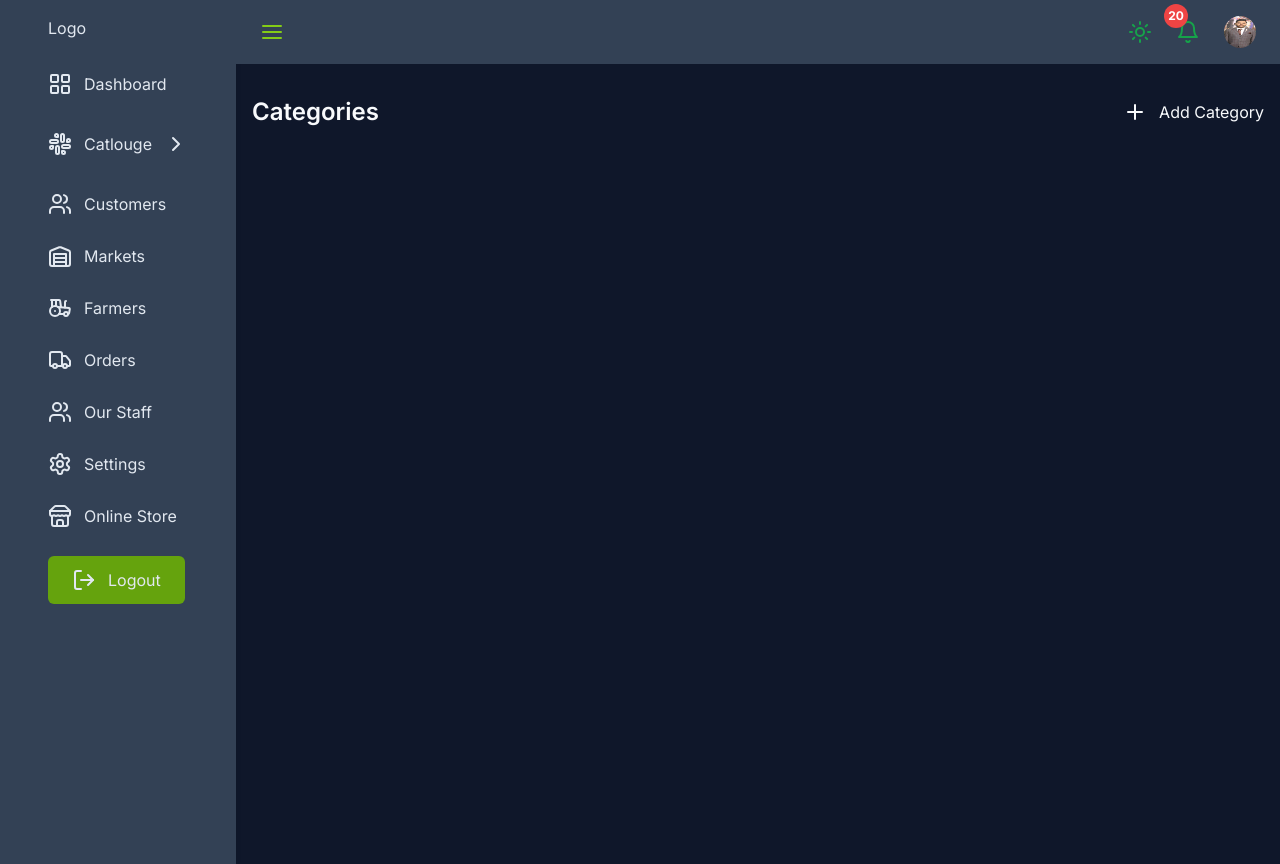
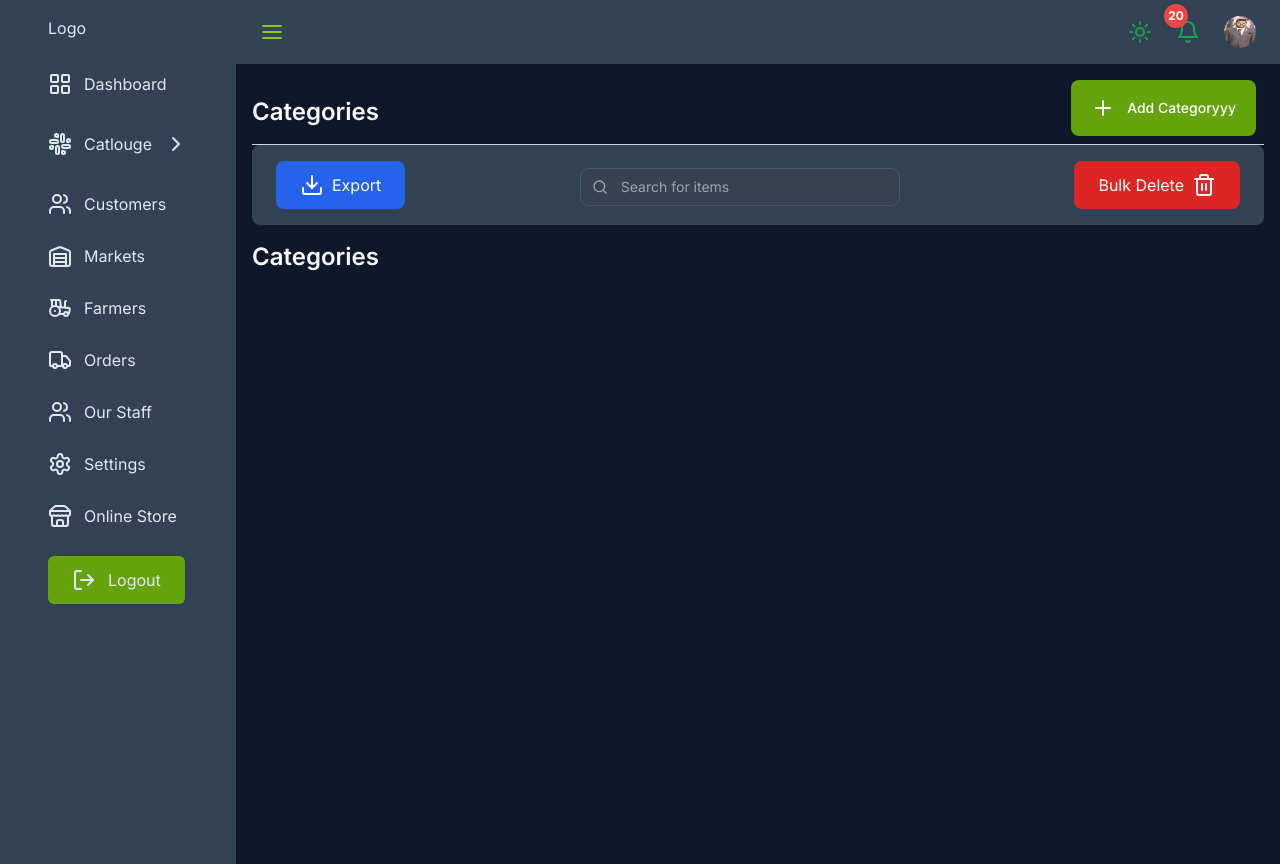
Before and after one commit to Ansari839/multi-vendor, a Next.js app: page /dashboard/catogeries in a window 1280 px wide. Built offline with nearby package versions, Linux system fonts and the light colour scheme.

Commit message:
Category work in process

```diff
--- a/package.json
+++ b/package.json
@@ -24,6 +24,7 @@
     "tailwind-merge": "^2.5.2"
   },
   "devDependencies": {
+    "@tailwindcss/forms": "^0.5.9",
     "eslint": "^8",
     "eslint-config-next": "14.2.3",
     "Faker": "^0.7.2",
--- a/src/app/(backend)/dashboard/(catalouge)/catogeries/page.jsx
+++ b/src/app/(backend)/dashboard/(catalouge)/catogeries/page.jsx
@@ -1,20 +1,43 @@
 import Heading from "@/app/components/backend/Heading";
-import { Plus } from "lucide-react";
+import PageHeader from "@/app/components/backend/PageHeader";
+import { Download, Plus, Search, Trash2 } from "lucide-react";
 import Link from "next/link";
 
-export default function page() {
+export default function page({ title, heading, linkTitle, href }) {
   return (
     <div>
-      <div className="flex justify-between ">
-        <Heading title="Categories" />
-        <Link
-          className="flex items-center space-x-3 "
-          href="/dashboard/catogeries/new"
-        >
-          <Plus />
-          <span>Add Category</span>
-        </Link>
+      {/* Header */}
+      <PageHeader
+        heading="Categories"
+        linkTitle="Add Categoryyy"
+        href="/dashboard/categories/new"
+      />
+      {/* Export || Search || Bulk Delete */}
+      <div className="flex py-4 bg-slate-700 rounded-lg justify-between items-center px-6">
+        <button className="flex items-center space-x-2 bg-blue-600 text-white rounded-lg px-6 py-3">
+          <Download />
+          <button className="">Export</button>
+        </button>
+        {/* Search */}
+        <div className="relative mt-1">
+          <div className="absolute inset-y-0 rtl:inset-r-0 start-0 flex items-center ps-3 pointer-events-none">
+            <Search className="w-4 h-4 text-gray-500 dark:text-gray-400" />
+          </div>
+          <input
+            type="text"
+            id="table-search"
+            className="block pt-2 ps-10 text-sm text-gray-900 border border-gray-300 rounded-lg w-80 bg-gray-50 focus:ring-blue-500 focus:border-blue-500 dark:bg-gray-700 dark:border-gray-600 dark:placeholder-gray-400 dark:text-white dark:focus:ring-blue-500 dark:focus:border-blue-500"
+            placeholder="Search for items"
+          />
+        </div>
+        {/* Bulk Delete */}
+        <button className="flex items-center space-x-2 bg-red-600 text-white rounded-lg px-6 py-3">
+          <span>Bulk Delete</span>
+          <Trash2 />
+        </button>
       </div>
+
+      <Heading title="Categories" />
     </div>
   );
 }
--- /dev/null
+++ b/src/app/components/backend/PageHeader.jsx
@@ -0,0 +1,25 @@
+import React from "react";
+import Heading from "./Heading";
+import Link from "next/link";
+import { Plus } from "lucide-react";
+
+export default function ({ title, heading, linkTitle, href }) {
+  return (
+    <div>
+      <div className="flex justify-between border-b border-slate-300">
+        <Heading title={heading} />
+        <Link
+          className="flex items-center space-x-3
+          text-white bg-lime-600 hover:bg-lime-600/90
+          focus:ring-4 focus:outline-none focus:ring-lime-600/50
+          font-medium rounded-lg text-sm px-5 py-2.5 text-center inline-flex items-center
+          dark:focus:ring-lime-600/55 me-2 mb-2 space-x-3"
+          href={href}
+        >
+          <Plus />
+          <span>{linkTitle}</span>
+        </Link>
+      </div>
+    </div>
+  );
+}
--- a/tailwind.config.js
+++ b/tailwind.config.js
@@ -62,5 +62,5 @@ module.exports = {
       },
     },
   },
-  plugins: [require("tailwindcss-animate")],
+  plugins: [require("tailwindcss-animate"), require("@tailwindcss/forms")],
 };
```
Also changed, not shown: 1 other file (tests, documents, lock files or other folders).
